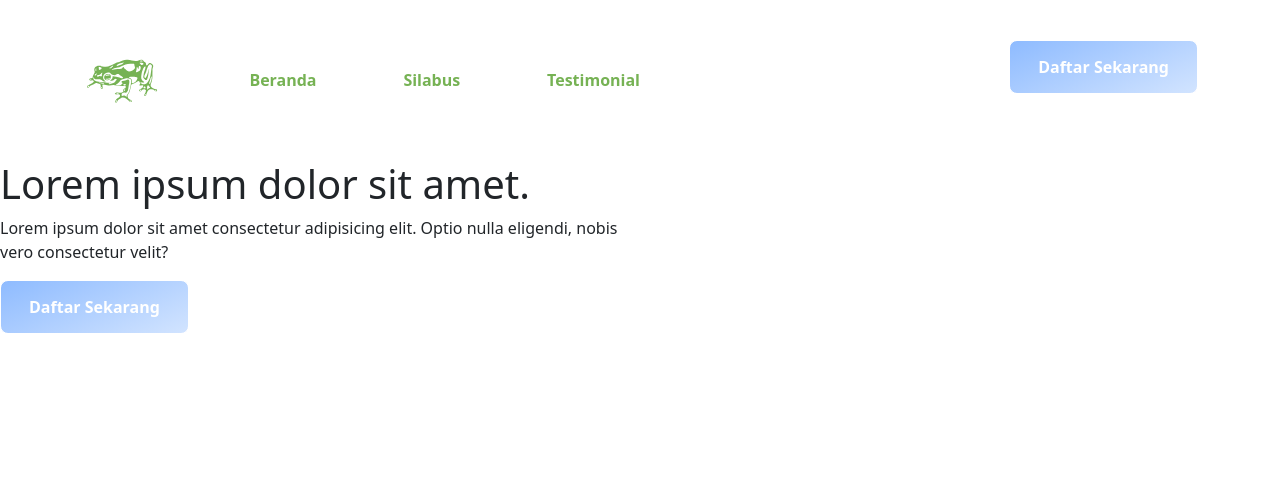
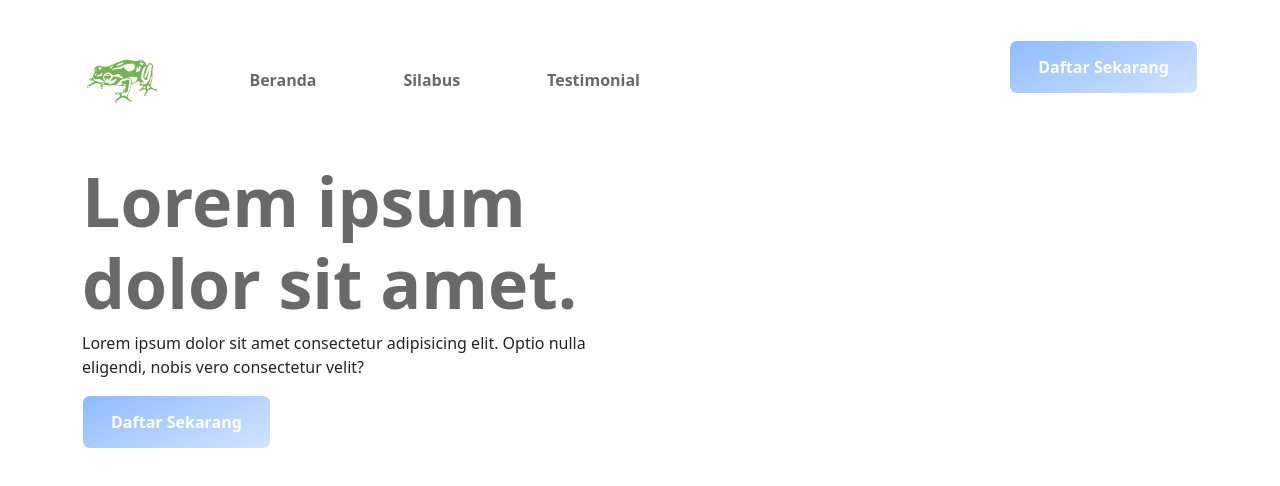
Before and after one commit to Soe-Hok-Gie/slicing-ui, a React (Create React App) app: page / in a window 1280 px wide. Shown: the top 486 px of the page. Built offline with nearby package versions, Linux system fonts and the light colour scheme.

Commit message:
styling h1

```diff
--- a/src/components/Hero.jsx
+++ b/src/components/Hero.jsx
@@ -1,12 +1,16 @@
 import React from "react";
+import "./Style.css";
 
 const Hero = () => {
   return (
-    <div className="row">
-      <div className="col-lg-6">
-        <h1 className="h1-custom">Lorem ipsum dolor sit amet.</h1>
-        <p className="p-secondary">Lorem ipsum dolor sit amet consectetur adipisicing elit. Optio nulla eligendi, nobis vero consectetur velit?</p>
-        <button className="btn-primary-custom">Daftar Sekarang</button>
+    <div className="container">
+      {" "}
+      <div className="row">
+        <div className="col-lg-6">
+          <h1 className="h1-custom">Lorem ipsum dolor sit amet.</h1>
+          <p className="p-secondary">Lorem ipsum dolor sit amet consectetur adipisicing elit. Optio nulla eligendi, nobis vero consectetur velit?</p>
+          <button className="btn-primary-custom">Daftar Sekarang</button>
+        </div>
       </div>
     </div>
   );
--- a/src/components/Style.css
+++ b/src/components/Style.css
@@ -18,7 +18,8 @@ nav.nav-custom {
 }
 a.link-secondary {
   text-decoration: none;
-  color: #76b254;
+  /* color: #76b254; */
+  color: #696969;
 }
 button.btn-primary-custom {
   background: rgb(210, 228, 255);
@@ -36,3 +37,10 @@ button.btn-primary-custom:hover {
   transition: 0.3s ease-in;
   box-shadow: 0px 14px 30px rgba(0, 0, 0, 0.8);
 }
+
+/* hero */
+h1.h1-custom {
+  font-size: 68px;
+  font-weight: bold;
+  color: #696969;
+}
```
